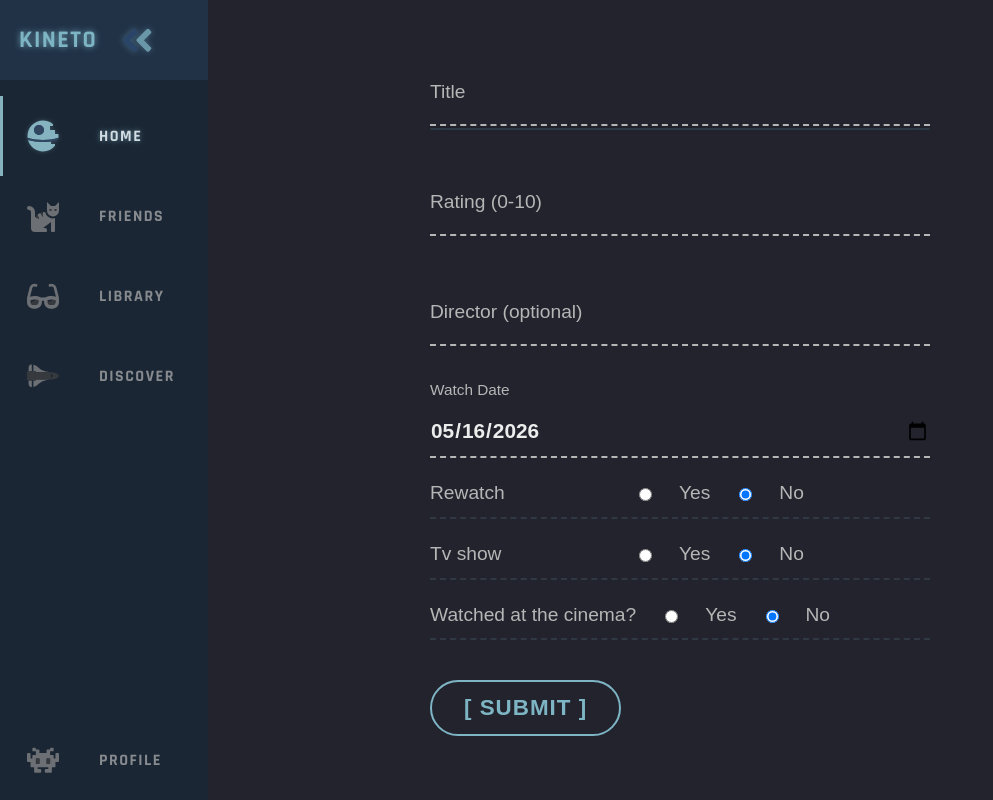
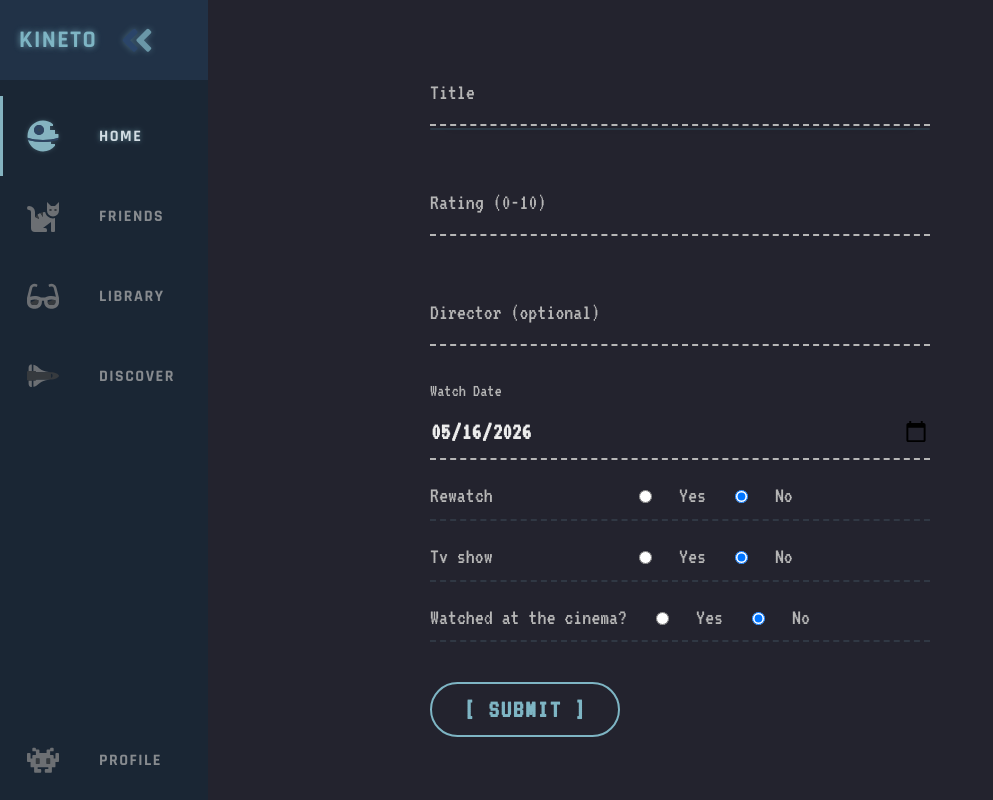
Before and after one commit to bergio13/webapp_v2, a Flask app: page /add_movie in a window 1280 px wide. Shown: the whole page, without its empty margins (0-993 px from the left). Run offline with Flask 3, Linux system fonts and the light colour scheme; the visitor is signed in with stand-in values (Sample User, id 1); parts of the project's set-up code (start-up, migrations or seed data) failed here and were passed over; some web fonts are replaced.

Commit message:
change font for add movie form

```diff
--- a/templates/add_movie.html
+++ b/templates/add_movie.html
@@ -40,8 +40,8 @@ content %}
   .add-movie-main .input,
   .add-movie-main .number,
   .add-movie-main .month {
-    font-family: inherit;
-    font-size: 1.3rem;
+    font-family: "VT323", monospace;
+    font-size: 1.5rem;
     outline: none;
     border: none;
     width: 100%;
@@ -57,8 +57,8 @@ content %}
   }
 
   .add-movie-main .label {
-    font-family: inherit;
-    font-size: 1.2rem;
+    font-family: "VT323", monospace;
+    font-size: 1.4rem;
     color: var(--text-primary);
   }
 
@@ -73,8 +73,8 @@ content %}
     align-items: center;
     gap: 1.5rem;
     margin-bottom: 1.5rem;
-    font-family: inherit;
-    font-size: 1.2rem;
+    font-family: "VT323", monospace;
+    font-size: 1.4rem;
     color: var(--text-primary);
     border-bottom: 2px dashed var(--app-panel-border);
     padding-bottom: 0.8rem;
@@ -100,9 +100,9 @@ content %}
   }
 
   .add-movie-main .button {
-    font-family: inherit;
-    font-size: 1.4rem;
-    letter-spacing: 1px;
+    font-family: "VT323", monospace;
+    font-size: 1.6rem;
+    letter-spacing: 2px;
     padding: 0.8rem 2rem;
     margin-top: 1rem;
     background: transparent;
```
